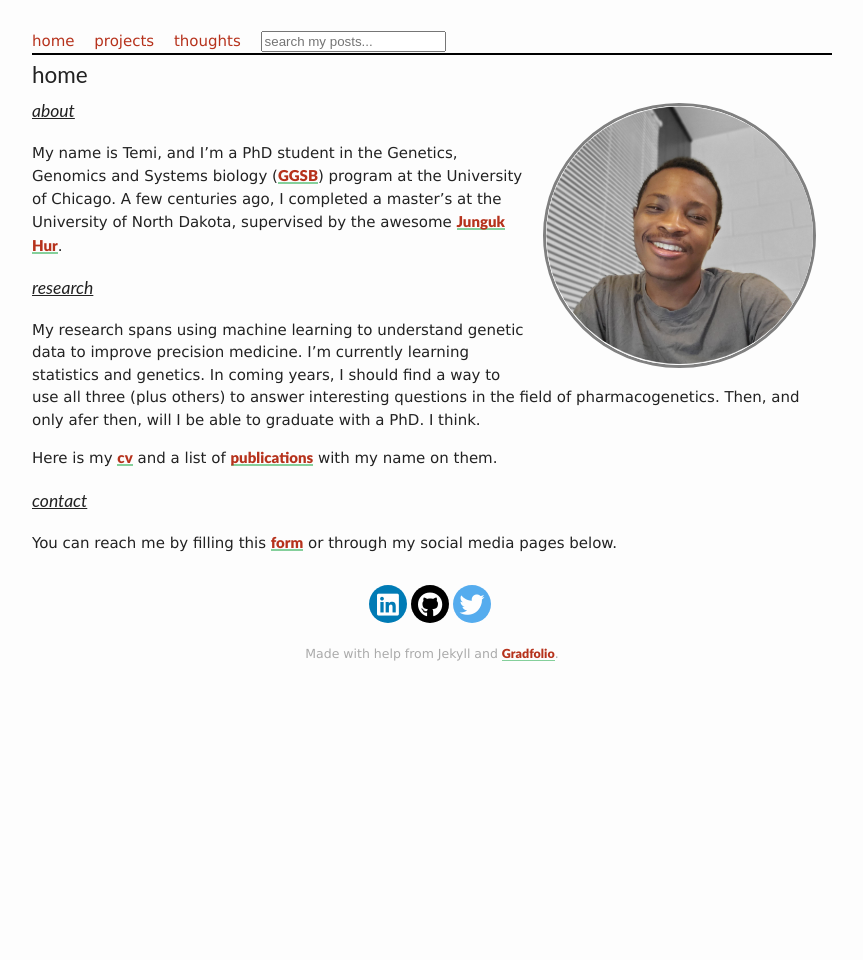
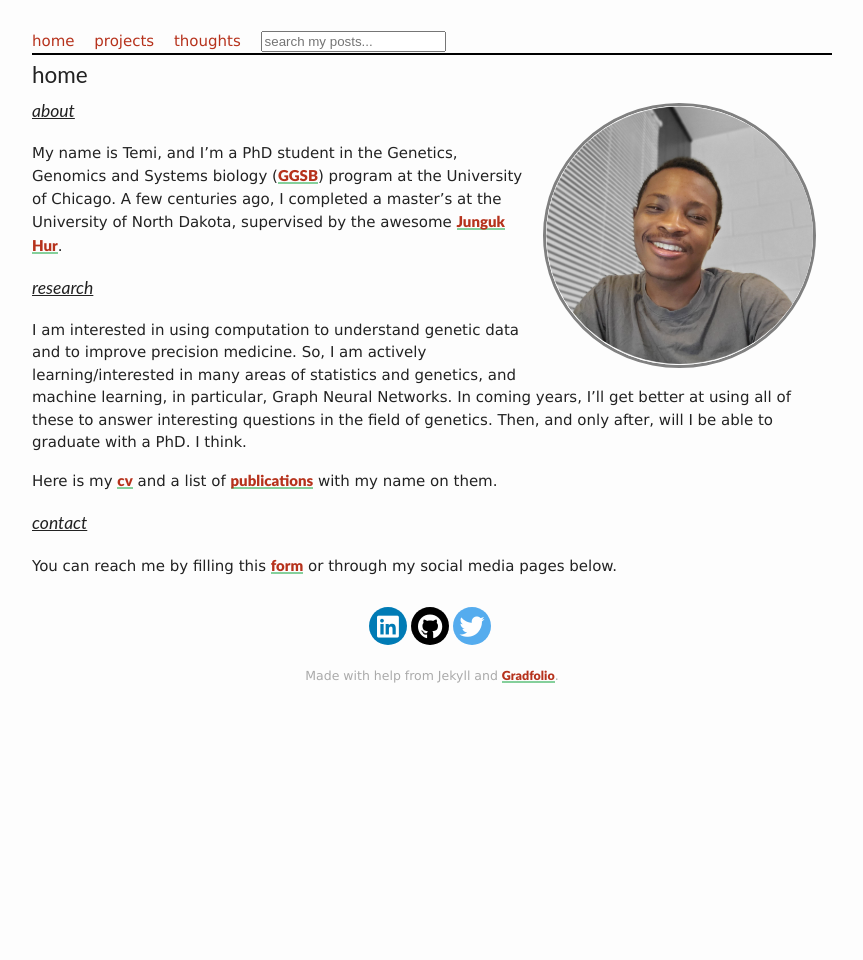
Before and after one commit to tobbyxy/temipete.github.io, a Jekyll site: the page built from index.md, in a window 1280 px wide. Shown: the whole page, without its empty margins (208-1071 px from the left). Built offline with Jekyll 4.4.1, drawn with Linux system fonts in a browser that asks for light colours; nearby versions of some CDN libraries; comment, search, counter and statistics services are not loaded; our own code applies the rules of GitHub Pages for plain Markdown files.

Commit message:
Update index.md

```diff
--- a/index.md
+++ b/index.md
@@ -22,19 +22,9 @@ My name is Temi, and I'm a PhD student in the Genetics, Genomics and Systems bio
   </i></u>
 </h3>
 
-My research spans using machine learning to understand genetic data to improve precision medicine. I'm currently learning statistics and genetics. In coming years, I should find a way to use all three (plus others) to answer interesting questions in the field of pharmacogenetics. Then, and only afer then, will I be able to graduate with a PhD. I think.
+I am interested in using computation to understand genetic data and to improve precision medicine. So, I am actively learning/interested in many areas of statistics and genetics, and machine learning, in particular, Graph Neural Networks. In coming years, I'll get better at using all of these to answer interesting questions in the field of genetics. Then, and only after, will I be able to graduate with a PhD. I think.
 
 Here is my <a href="../docs/cv.pdf" target="_blank" rel="noopener noreferrer">cv</a> and a list of <a href="../publications" target="_blank" rel="noopener noreferrer">publications</a> with my name on them.
-
-<!--
-### *other things I am interested in*
-I play the guitar, and I am interested in Japanese and Middle-eastern/Arabic history and culture. I love Japanese Anime, Chinese Wuxia, and any kind of movie except horror. Also, I regularly do calisthenics training. I haven't broken a bone yet but I can feel it coming.
-
-I am learning to speak Japanese at the moment. When I get tired, I'll move on to learning another language.
-
-You might have noticed. Yet, I will remind you. There is a bit of comedy in the way I talk \[read: write\]. I love humor and I think laughter helps us temporarily cope with the many problems in this world. A future plan is to write a book detailing the history, technicalities, and nuances of comedy. I might win a Pulitzer before I win a Nobel.
-
--->
 
 <h3>
   <u><i>
```
